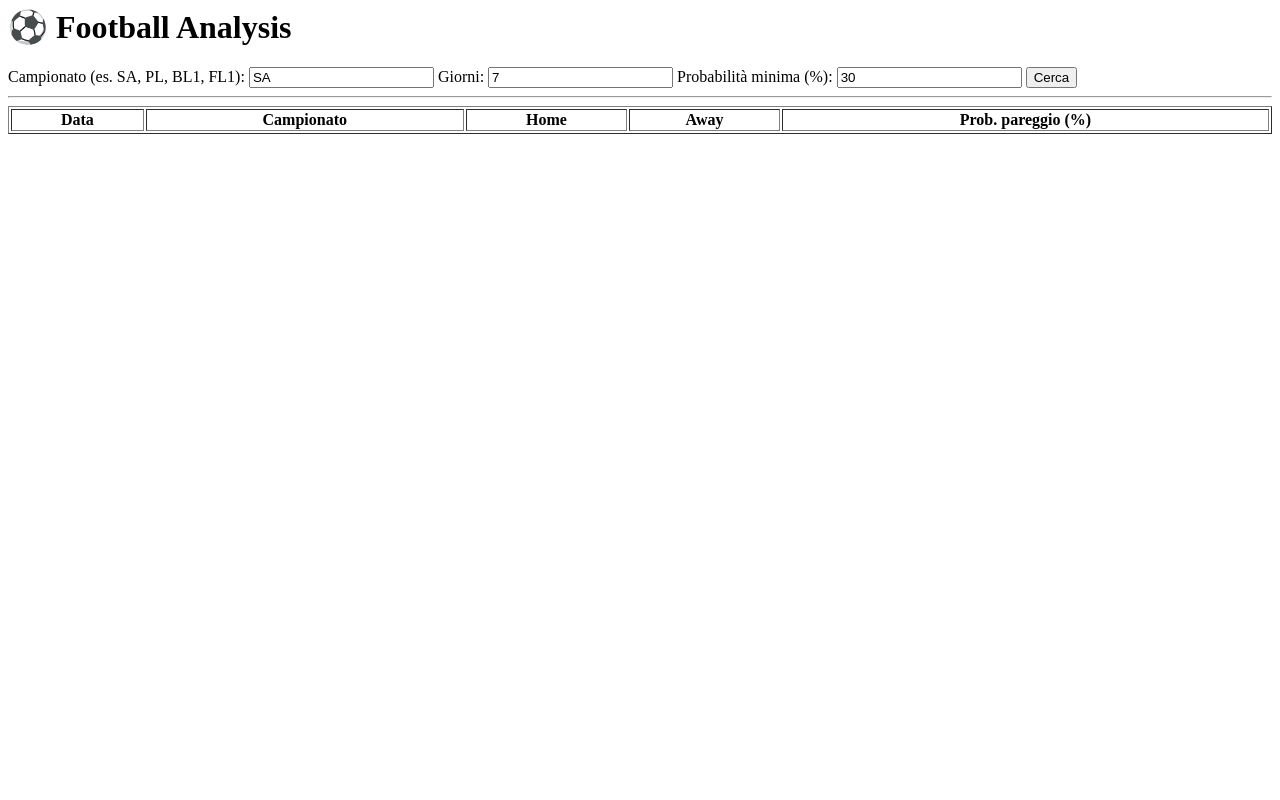
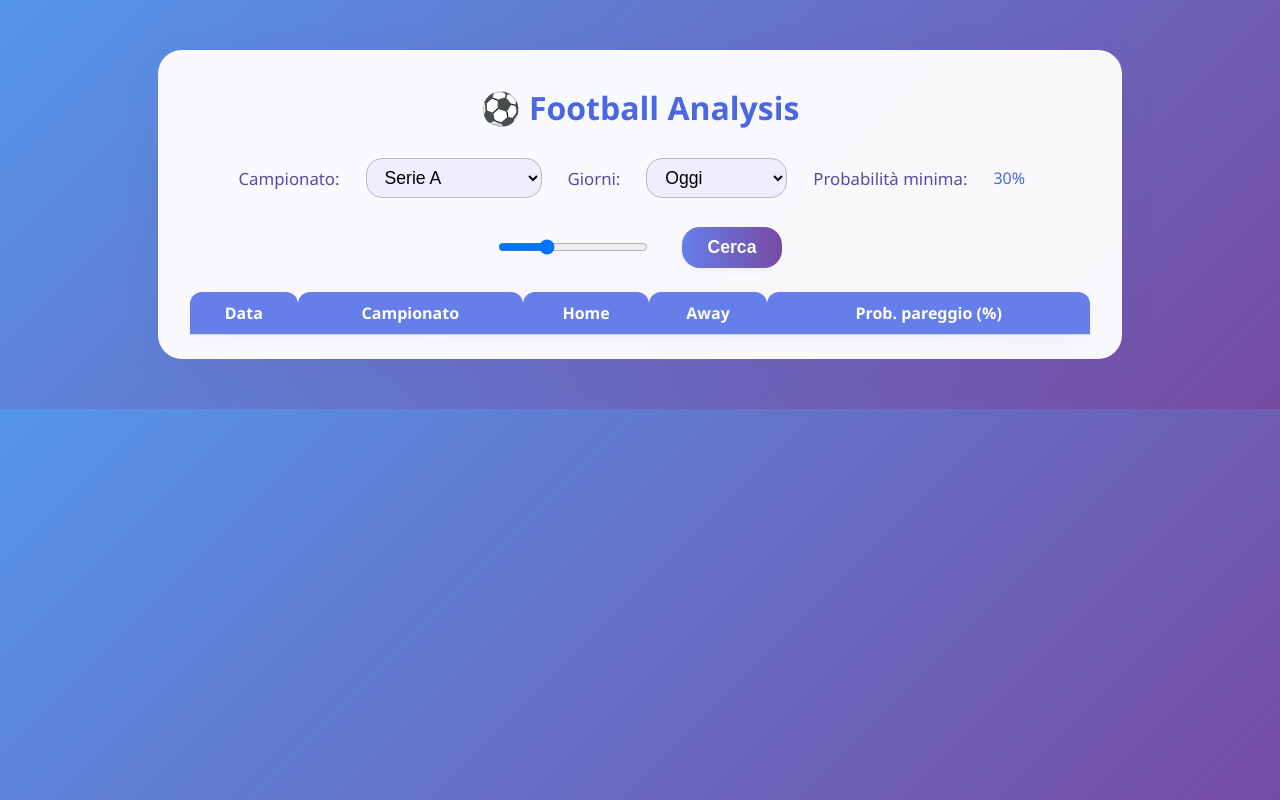
Before and after one commit to natoligino90/football-analysis, a Flask app: page / in a window 1280 px wide. Run offline with Flask 3, Linux system fonts and the light colour scheme; lists and menus that the app fills with data are empty.

Commit message:
Update index.html

```diff
--- a/templates/index.html
+++ b/templates/index.html
@@ -1,14 +1,136 @@
+<!DOCTYPE html>
+<html lang="it">
+<head>
+    <meta charset="UTF-8">
+    <title>Football Analysis</title>
+    <style>
+        body {
+            font-family: "Segoe UI", Arial, sans-serif;
+            background: linear-gradient(135deg, #5596ea 0%, #764ba2 100%);
+            margin: 0;
+        }
+        .container {
+            max-width: 900px;
+            margin: 50px auto;
+            background: rgba(255,255,255,0.96);
+            border-radius: 24px;
+            padding: 36px 32px 24px;
+            box-shadow: 0 8px 40px -8px #764ba228;
+        }
+        h1 {
+            text-align: center;
+            color: #4b67e2;
+            margin-top: 0;
+        }
+        label {
+            font-size: 1.05em;
+            color: #574ba2;
+            margin-right: 10px;
+        }
+        select, input[type="number"], input[type="range"] {
+            font-size: 1.1em;
+            border-radius: 16px;
+            border: 1px solid #bbb;
+            background: #eef;
+            margin: 8px 10px 8px 0;
+            padding: 8px 14px;
+            transition: border-color 0.2s;
+        }
+        select:focus, input[type="number"]:focus {
+            border-color: #667eea;
+            outline: none;
+        }
+        .filters {
+            display: flex;
+            flex-wrap: wrap;
+            align-items: center;
+            gap: 16px;
+            margin-bottom: 20px;
+            justify-content: center;
+        }
+        input[type="range"] {
+            width: 120px;
+        }
+        .range-label {
+            display: inline-block;
+            min-width: 48px;
+            color: #4b67e2;
+        }
+        button {
+            font-size: 1.1em;
+            background: linear-gradient(90deg, #667eea, #764ba2);
+            color: #fff;
+            border: none;
+            border-radius: 18px;
+            padding: 10px 26px;
+            cursor: pointer;
+            font-weight: bold;
+            margin-left: 8px;
+            box-shadow: 0 2px 12px -4px #764ba228;
+            transition: background 0.2s;
+        }
+        button:hover {
+            background: linear-gradient(90deg, #564bad, #4768ea);
+        }
+        table {
+            width: 100%;
+            margin-top: 18px;
+            border-collapse: separate;
+            border-spacing: 0;
+            box-shadow: 0 6px 30px -14px #764ba228;
+        }
+        th, td {
+            padding: 10px 8px;
+            text-align: center;
+            border-bottom: 1.5px solid #d0d9ee;
+        }
+        th {
+            background: #667eea;
+            color: #fff;
+            border-top-left-radius: 12px;
+            border-top-right-radius: 12px;
+        }
+        tr:nth-child(even) td {
+            background: #f2f6ff;
+        }
+        tr:last-child td {
+            border-bottom: none;
+        }
+        .prob-cell {
+            font-weight: bold;
+            color: #4768ea;
+            background: #e9edfc;
+            border-radius: 12px;
+        }
+    </style>
+</head>
+<body>
     <div class="container">
         <h1>⚽ Football Analysis</h1>
-    <label for="competition">Campionato (es. SA, PL, BL1, FL1):</label>
-    <input id="competition" type="text" value="SA">
+        <div class="filters">
+            <label for="competition">Campionato:</label>
+            <select id="competition">
+                <option value="SA">Serie A</option>
+                <option value="PL">Premier League</option>
+                <option value="BL1">Bundesliga</option>
+                <option value="FL1">Ligue 1</option>
+                <option value="PD">La Liga</option>
+                <option value="ELC">Championship</option>
+            </select>
             <label for="days">Giorni:</label>
-    <input id="days" type="number" value="7">
-    <label for="prob">Probabilità minima (%):</label>
-    <input id="prob" type="number" value="30">
+            <select id="days">
+                <option value="1">Oggi</option>
+                <option value="2">2 giorni</option>
+                <option value="3">3 giorni</option>
+                <option value="7">Settimana</option>
+                <option value="14">2 settimane</option>
+            </select>
+            <label for="prob">Probabilità minima:</label>
+            <span class="range-label" id="lblprob">30%</span>
+            <input id="prob" type="range" min="10" max="90" step="1" value="30" oninput="document.getElementById('lblprob').textContent = this.value + '%'">
             <button onclick="cerca()">Cerca</button>
-    <hr>
-    <table id="result" border="1" style="width:100%">
+        </div>
+        <table id="result">
             <thead>
                 <tr>
                     <th>Data</th>
@@ -37,12 +159,14 @@ function cerca() {
                                 <td>${m.competition}</td>
                                 <td>${m.home}</td>
                                 <td>${m.away}</td>
-                            <td>${m.draw_probability}</td>
+                                <td class="prob-cell">${m.draw_probability}</td>
                             </tr>`;
                         }
                     });
                 }
-            document.querySelector('#result tbody').innerHTML = rows;
+                document.querySelector('#result tbody').innerHTML = rows || '<tr><td colspan="5">Nessun match trovato!</td></tr>';
             });
     }
     </script>
+</body>
+</html>
```
Lines whose indentation alone changed are shown as unchanged.
